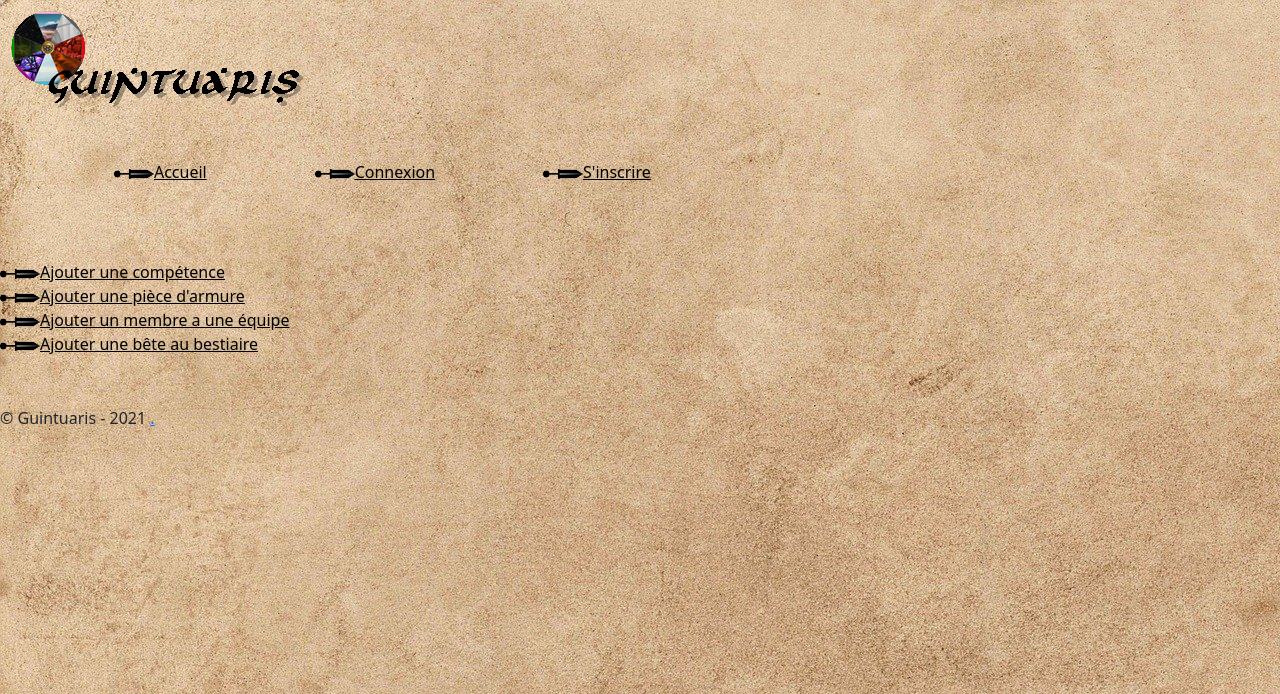
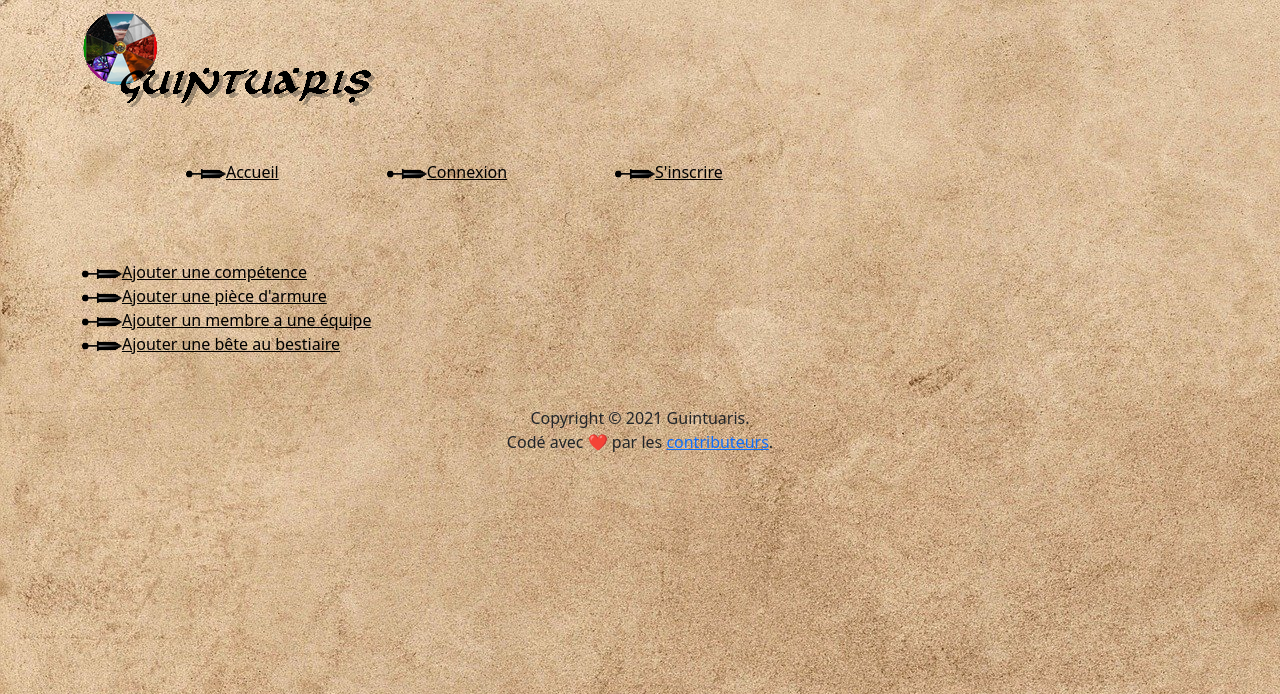
Before and after one commit to Alex1084/Guintuaris-symfony, a Symfony app: template templates/admin/admin.html.twig in a window 1280 px wide. Shown: the top 694 px of the page. Run offline with Twig, Linux system fonts and the light colour scheme; the template is opened without the code that fills it, so the values that code supplies are empty; some libraries are stand-ins or nearby versions.

Commit message:
Ajout de contenaires pour centrer le texte Maj du footer

```diff
--- a/templates/base.html.twig
+++ b/templates/base.html.twig
@@ -11,10 +11,12 @@
         <link rel="icon" href="{{ asset('img/icon.png')}}">
     </head>
     <body>
-        <header>
+        <header class="container">
             <div class="row">
                 <div class="col-md-2">
-                    <img src="{{asset('img/logo2.png')}}" alt="">
+                <a href="/">
+                    <img src="{{asset('img/logo2.png')}}" alt="Logo de Guintuaris">
+                </a>
                 </div>
                 <div class="col-md-12">
                     {% include("inc/nav.html.twig") %}
@@ -22,13 +24,15 @@
             </div>
         </header>
 
-        <main>
+        <main class="container">
             {% block body %}{% endblock %}
         </main>
 
         {% block script %}{% endblock %}
-        <footer>
-            <p>© <span id="titre">Guintuaris</span>  - {{ "now"|date("Y")}} <a href="{{ path("main_egg") }}">.</a></p>
+        <footer class="footer">
+            <div class="container text-center">
+                <p>Copyright © {{ "now"|date("Y")}} <span id="titre">Guintuaris</span><a style="color: inherit; text-decoration: none;" href="{{ path("main_egg") }}">.</br></a> Codé avec ❤️ par les <a href="https://github.com/Alex1084/Guintuaris-symfony">contributeurs</a><a style="color: inherit; text-decoration: none;" href="{{ path("main_egg") }}">.</a></p>
+            </div>
         </footer>
     </body>
 </html>
```
